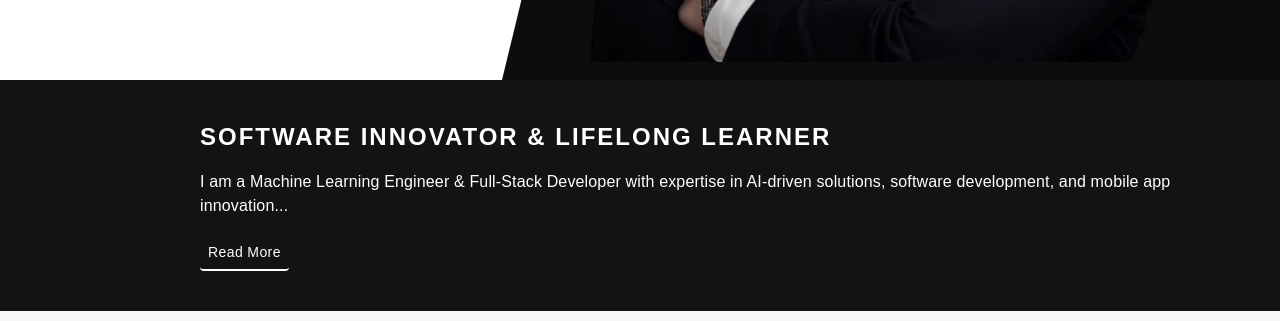
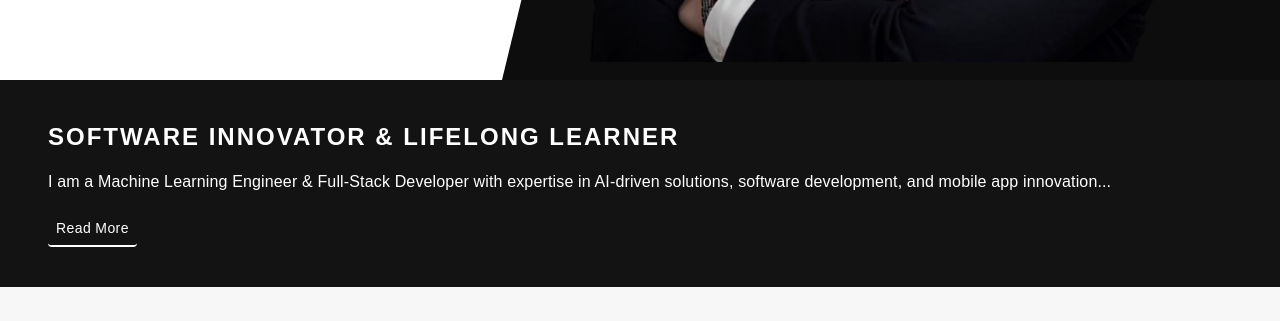
Before and after one commit to sky4689524/hanwool.github.io, a Next.js app: page / in a window 1280 px wide. Shown: the part 720-1041 px from the top of the page. Built offline with nearby package versions, Linux system fonts and the light colour scheme.

Commit message:
minor changes design

```diff
--- a/src/app/component/AboutMe.js
+++ b/src/app/component/AboutMe.js
@@ -128,8 +128,7 @@ export default function AboutMe() {
         ].map((item, idx) => (
           <Grid2
             key={idx}
-            xs={12}
-            md={4}
+            size = {{xs : 12, md : 4}}
             sx={{
               textAlign: "center",
               display: "flex",
--- a/src/app/component/InfoSection.js
+++ b/src/app/component/InfoSection.js
@@ -24,7 +24,12 @@ export default function InfoSection() {
       }}
     >
       {/* Left Side */}
-      <Box sx={{ flex: 1, ml: 20 }}>
+      <Box
+        sx={{
+          flex: 1,
+          ml: { xs: 0, sm: 2, md: 1 },
+        }}
+      >
         <Typography
           variant="h5"
           sx={{
```
